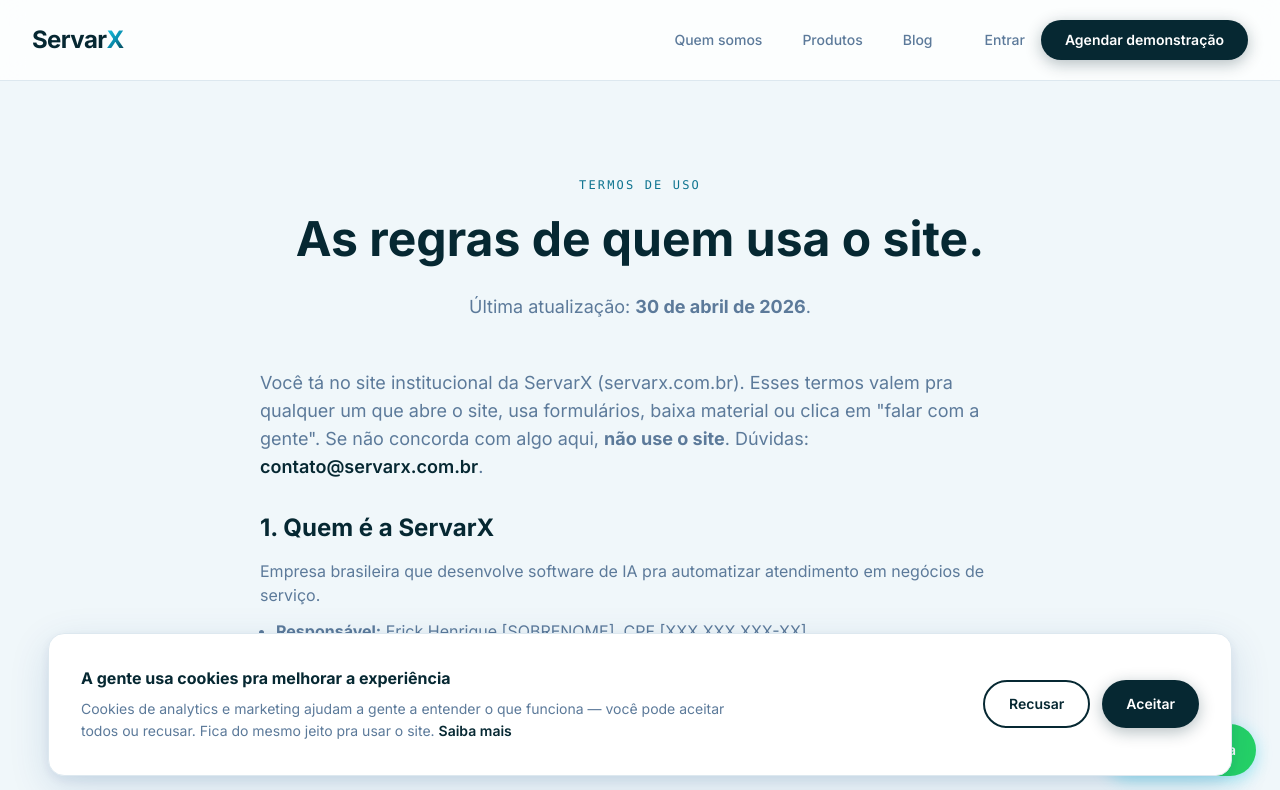
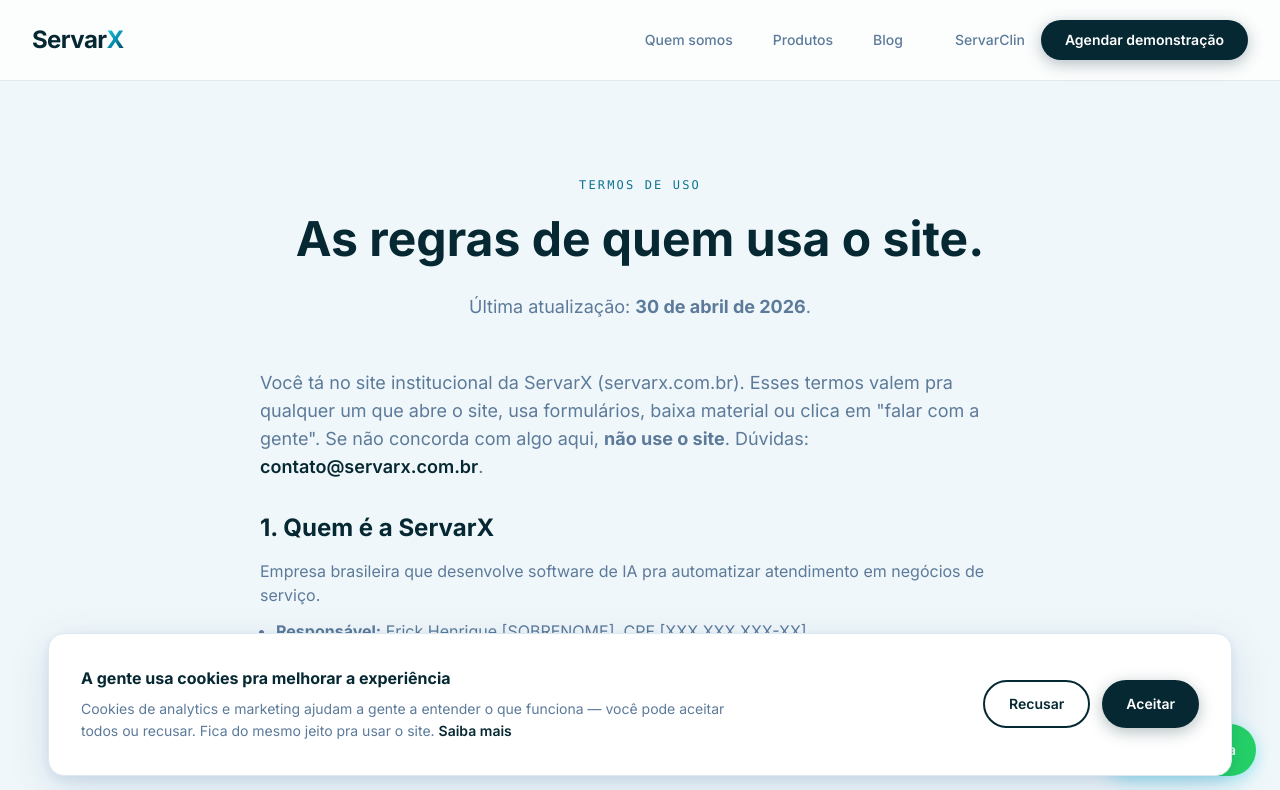
Before and after one commit to Dev-3rick/servarx-site, a Next.js app: page /termos in a window 1280 px wide. Shown: the top 790 px of the page. Built offline with nearby package versions, Linux system fonts and the light colour scheme.

Commit message:
chore: update header links - replaced 'Entrar' with 'ServarClin'

```diff
--- a/package.json
+++ b/package.json
@@ -9,7 +9,9 @@
     "lint": "eslint"
   },
   "dependencies": {
+    "@ai-sdk/openai": "^3.0.57",
     "@radix-ui/react-slot": "^1.2.4",
+    "ai": "^6.0.173",
     "class-variance-authority": "^0.7.1",
     "clsx": "^2.1.1",
     "framer-motion": "^12.38.0",
--- a/src/components/marketing/Header.tsx
+++ b/src/components/marketing/Header.tsx
@@ -39,10 +39,10 @@
           ))}
           <div className="flex items-center gap-4 ml-4">
             <Link
-              href="https://app.servarx.com.br"
+              href="https://servarclin.com.br"
               className="hover:text-brand-teal-800 transition-colors"
             >
-              Entrar
+              ServarClin
             </Link>
             <Link
               href="/contato"
```
Also changed, not shown: 2 other files (tests, documents, lock files or other folders).
